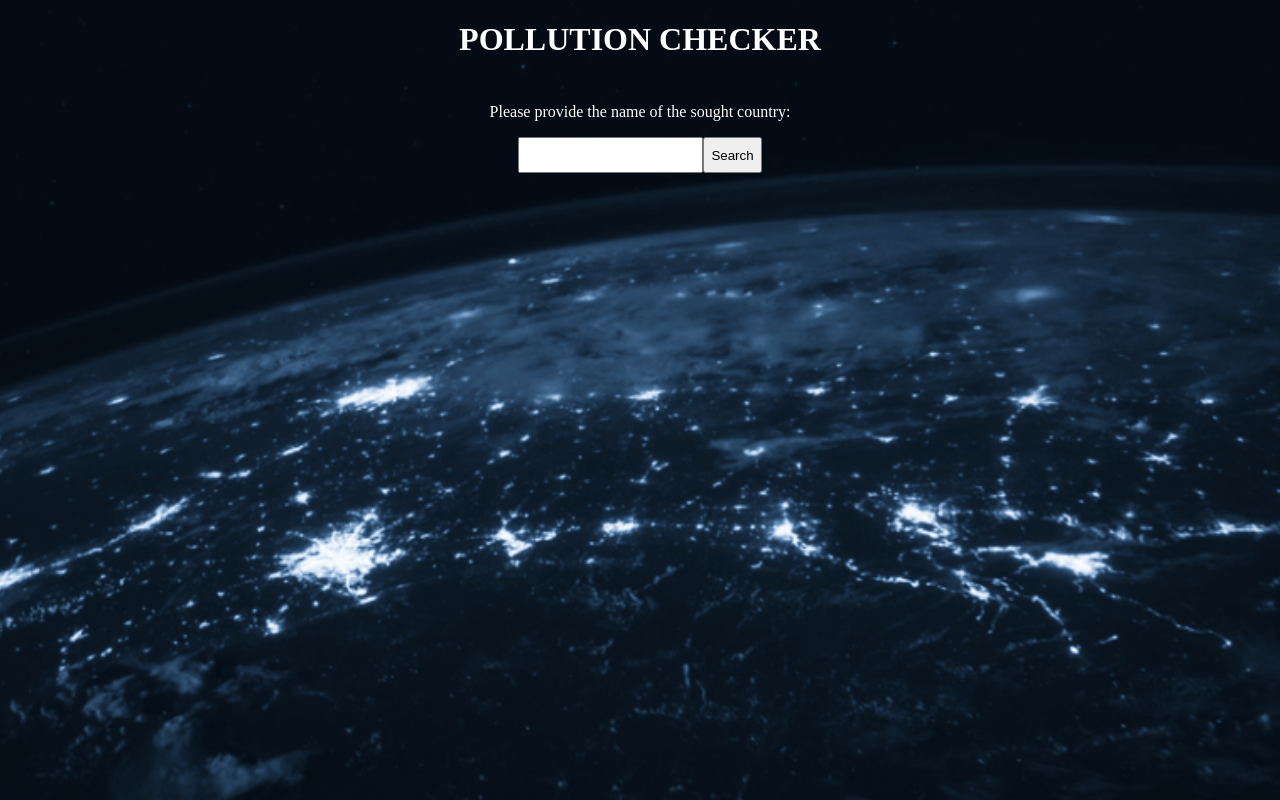
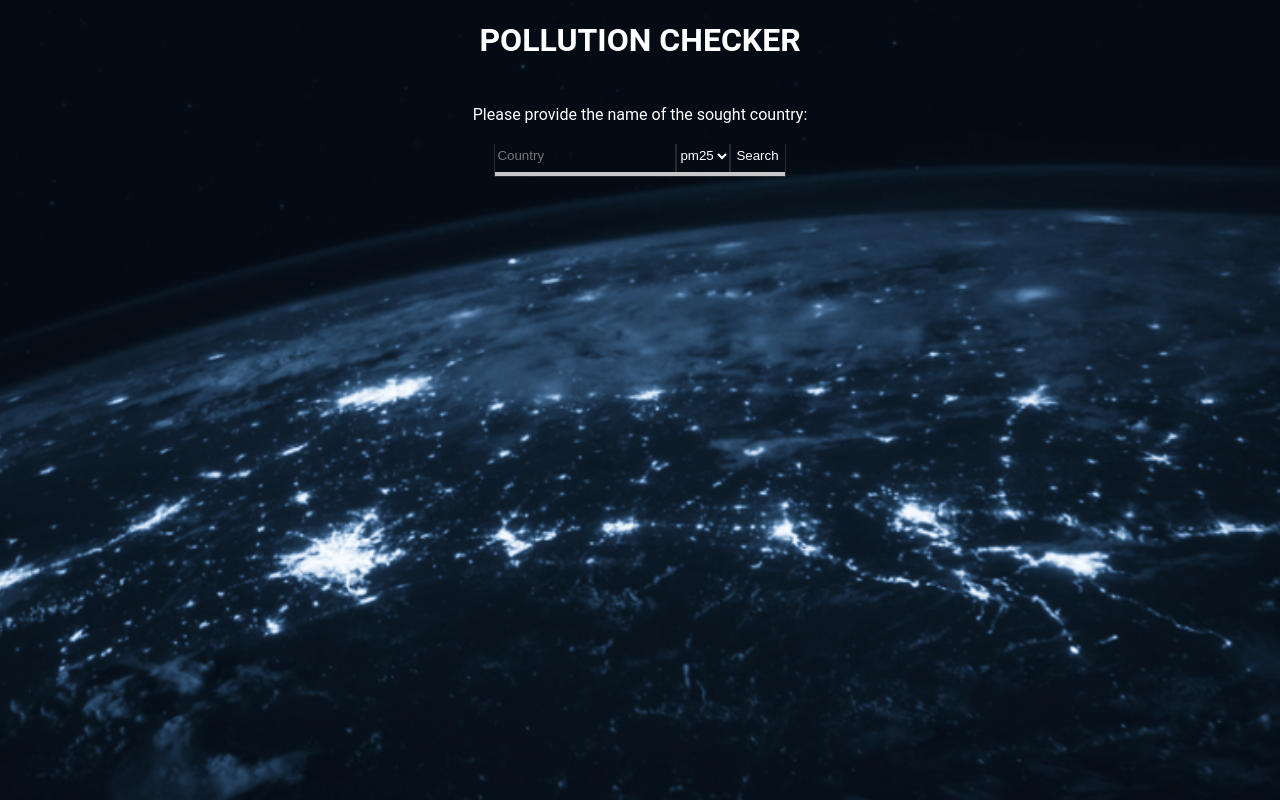
Before and after one commit to Diamentix/Pollution, an Angular app: page / in a window 1280 px wide. Built offline with nearby package versions, Linux system fonts and the light colour scheme.

Commit message:
Added dropdown for pollution types

```diff
--- a/src/app/interfaces/city.ts
+++ b/src/app/interfaces/city.ts
@@ -2,6 +2,7 @@ export interface City {
     name: string;
     value: string;
     unit: string;
+    type: string;
     desc?: string;
     extracts?: string;
 }
--- a/src/app/main-layout/main-layout.component.html
+++ b/src/app/main-layout/main-layout.component.html
@@ -5,13 +5,21 @@
     <p class="greeting">Please provide the name of the sought country: </p>
     <div class="formbox">
         <form>
-            <input [(ngModel)]="countryPhrase" type="text" (keyup)="toSessionStorage($event)" [formControl]="control" [matAutocomplete]="auto">
+            <input placeholder="Country" [(ngModel)]="countryPhrase" type="text" (keyup)="toSessionStorage($event)" [formControl]="control" [matAutocomplete]="auto">
             <mat-autocomplete #auto="matAutocomplete">
                     <mat-option *ngFor="let country of filteredCountries | async" [value]="country" (click)="toSessionStorageClick()">
                         {{ country }}
                     </mat-option>
             </mat-autocomplete>
         </form>
+        <select [(ngModel)]="pollutionType">
+            <option pollutionType="pm25">pm25</option>
+            <option pollutionType="pm10">pm10</option>
+            <option pollutionType="so2">so2</option>
+            <option pollutionType="no2">no2</option>
+            <option pollutionType="o3">o3</option>
+            <option pollutionType="co">co</option>
+        </select>
         <button (click)="getCities()"> Search </button>
     </div>
 </div>
@@ -20,7 +28,7 @@
 
         <mat-expansion-panel>
             <mat-expansion-panel-header>
-                {{city.name}} {{ city.value | number }} {{city.unit}}
+                {{city.name}}, last {{city.type}} measurement equals: {{ city.value | number }} {{city.unit}}
             </mat-expansion-panel-header>
                 {{ city.desc }}
         </mat-expansion-panel>
--- a/src/app/main-layout/main-layout.component.scss
+++ b/src/app/main-layout/main-layout.component.scss
@@ -4,6 +4,7 @@ h1 {
     justify-content: center;
     min-width: 400px;
     min-height: 40px;
+    font-family: Roboto,"Helvetica Neue",sans-serif;
 }
 
 .searchbar, #mat-autocomplete-0 {
@@ -13,9 +14,46 @@ h1 {
     flex-direction: column;
     min-width: 400px;
     min-height: 100px;
+    font-family: Roboto,"Helvetica Neue",sans-serif;
 
-    input {
+    input,select,button {
         min-height: 30px;
+        border: none;
+        background: none;
+        color: white;
+
+        -webkit-box-shadow: 0px 4px 1px 0px rgba(199,199,199,1);
+        -moz-box-shadow: 0px 4px 1px 0px rgba(199,199,199,1);
+        box-shadow: 0px 4px 1px 0px rgba(199,199,199,1);
+        -webkit-transition: box-shadow 0.3s;
+        transition: box-shadow 0.3s;
+
+        option {
+            color: black;
+        }
+    }
+
+    button, select, option {
+        cursor: pointer;
+    }
+
+    button:hover {
+        background-color: rgba(199,199,199,1);
+        color: black;
+    }
+
+    button:active {
+        background-color: #4EA6EA;
+        color: white;
+    }
+
+    input:focus,select:focus {
+        outline: none;
+        box-shadow: 0px 4px 1px 0px #4EA6EA, 0px 4px 1px 0px #4EA6EA;
+    }
+
+    button:focus {
+        outline: none;
     }
 }
 
@@ -34,11 +72,6 @@ mat-accordion {
     color: white;
 }
 
-// .mat-expansion-panel-header {
-//     // background-color: white;
-//     border: white solid;
-// }
-
 mat-expansion-panel {
     border: solid white;
     min-width: 400px;
--- a/src/app/main-layout/main-layout.component.ts
+++ b/src/app/main-layout/main-layout.component.ts
@@ -17,6 +17,8 @@ export class MainLayoutComponent implements OnInit {
   public cities;
   public countryPhrase;
 
+  pollutionType = 'pm25';
+
   control = new FormControl();
   countries: string[] = ['France', 'Germany', 'Poland', 'Spain'];
   filteredCountries: Observable<string[]>;
@@ -34,7 +36,8 @@ export class MainLayoutComponent implements OnInit {
   }
 
   public getCities() {
-    this.aq.getCities(this.countryPhrase).subscribe((val) =>
+    console.log(this.pollutionType);
+    this.aq.getCities(this.countryPhrase, this.pollutionType).subscribe((val) =>
     {
       let temp = val.results;
       let arr = new Array();
@@ -45,6 +48,7 @@ export class MainLayoutComponent implements OnInit {
             name: '',
             value: '',
             unit: '',
+            type: '',
             desc: '',
             extracts: ''
           };
@@ -58,6 +62,7 @@ export class MainLayoutComponent implements OnInit {
           cityObj.name = element.city;
           cityObj.value = element.value;
           cityObj.unit = element.unit;
+          cityObj.type = this.pollutionType;
           arr.push(cityObj);
         }
       });
--- a/src/app/services/open-aq.service.ts
+++ b/src/app/services/open-aq.service.ts
@@ -11,12 +11,12 @@ export class OpenAQService {
 
   constructor(private http: HttpClient) { }
 
-  public getCities(countryPhrase: string) {
-    let country = countryPhrase.toLocaleLowerCase().trim();
+  public getCities(countryPhrase: string, pollution: string) {
+    const country = countryPhrase.toLocaleLowerCase().trim();
     let countryCode;
 
     switch(country) {
-      case "poland":
+      case 'poland':
         countryCode = 'PL';
         break;
       case 'germany':
@@ -30,6 +30,7 @@ export class OpenAQService {
         break;
     }
 
-    return this.http.get(`https://api.openaq.org/v1/measurements?country=${countryCode}&limit=500&order_by=value&sort=desc&parameter=co`);
+    // tslint:disable-next-line: max-line-length
+    return this.http.get(`https://api.openaq.org/v1/measurements?country=${countryCode}&limit=500&order_by=value&sort=desc&parameter=${pollution}`);
   }
 }
```
Also changed, not shown: src/app/app.module.ts (+7 -0 lines).
